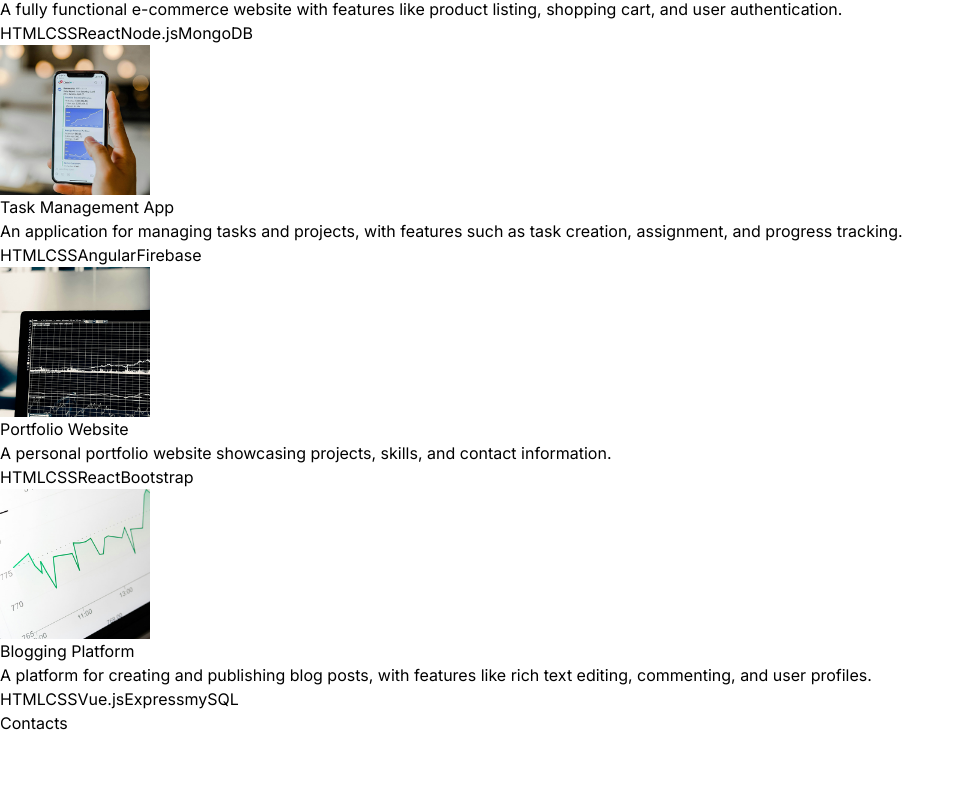
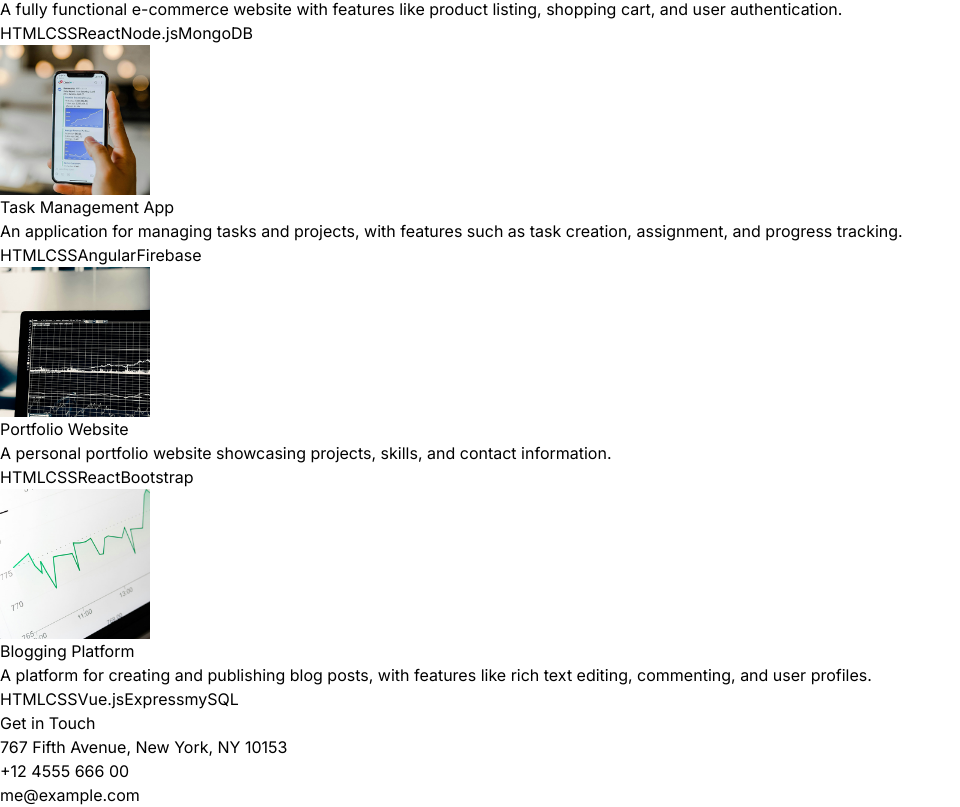
Before and after one commit to dakshu04/React-portfolio, a React (Vite) app: page / in a window 1280 px wide. Shown: the part 2239-3046 px from the top of the page, without its empty margins (0-960 px from the left). Before the commit the page ends 2974 px from the top, so only its background shows below. Built offline with nearby package versions, Linux system fonts and the light colour scheme.

Commit message:
Done with Frontend Move towards animation

```diff
--- a/src/components/Contacts.jsx
+++ b/src/components/Contacts.jsx
@@ -1,7 +1,15 @@
 
+import {CONTACT } from "../constants";
 
 export default function Contacts() {
   return (
-    <div>Contacts</div>
+    <div className="border-b border-neutral-900 pb-20">
+      <h1 className="my-10 text-center text-4xl">Get in Touch</h1>
+      <div className="text-center tracking-tighter">
+        <p className="m-4">{CONTACT.address}</p>
+        <p className="m-4">{CONTACT.phoneNo}</p>
+        <a href="#" className="border-b">{CONTACT.email}</a>
+      </div>
+      </div>
   )
 }
--- a/src/components/Hero.jsx
+++ b/src/components/Hero.jsx
@@ -8,7 +8,7 @@ const Hero = () => {
                 <div className="flex flex-col items-center lg:items-start">
                     <h1 className="pb-16 text-6xl font-thin tracking-tight lg:mt-16 lg:text-8xl">Kevin Rush</h1>
 
-                    <span className="bg-gradient-to-r from-pink-300 via-slate-500 to-purple-500 bg-clip-text text-4xl tracking-tight text-transparent">Full Stack Developer</span>
+                    <span className="bg-gradient-to-r from-pink-300 via-slate-500 to-purple-500 bg-clip-text text-3xl tracking-tight text-transparent">Full Stack Developer</span>
 
                     <p className="my-2 max-w-xl py-6 font-light tracking-tighter">
                         {HERO_CONTENT}
```
